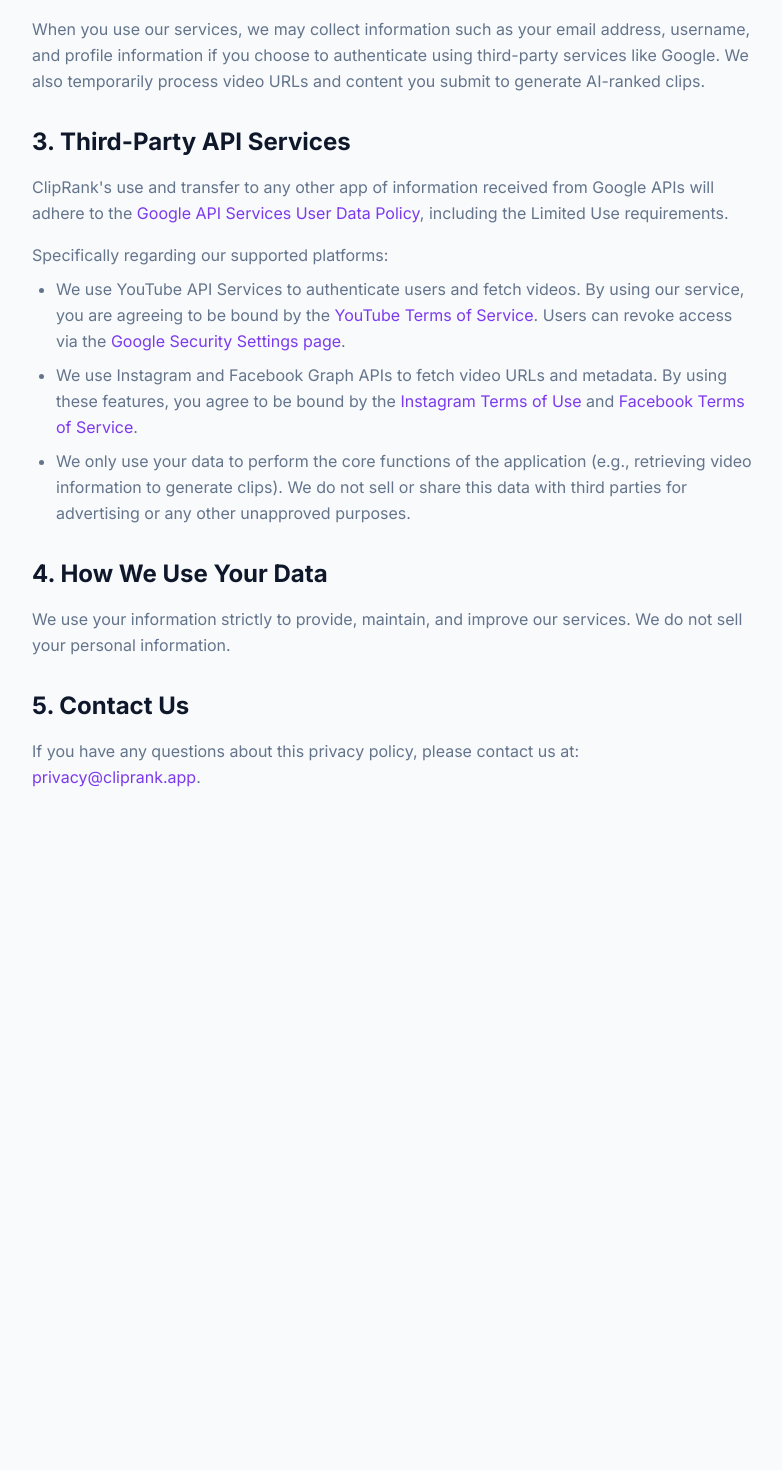
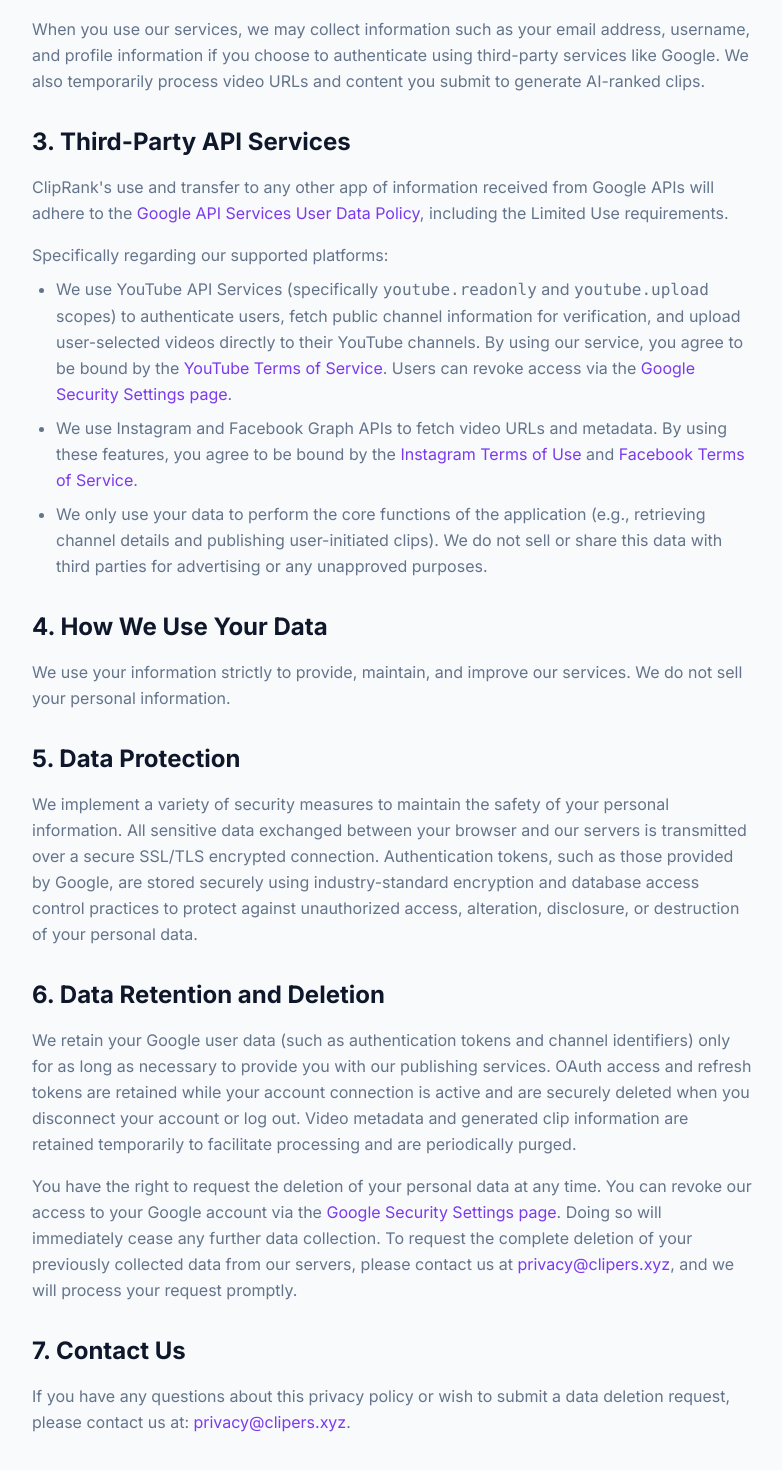
Before and after one commit to QasimVibes/ClipRank-Frontend, a React (Vite) app: page /privacy-policy in a window 1280 px wide. Shown: the part 458-1928 px from the top of the page, without its empty margins (248-1030 px from the left). Before the commit the page ends 1328 px from the top, so only its background shows below. Built offline with nearby package versions, Linux system fonts and the light colour scheme.

Commit message:
feat: add Privacy Policy page and update environment configuration to production backend URLs

```diff
--- a/src/pages/PrivacyPolicy.jsx
+++ b/src/pages/PrivacyPolicy.jsx
@@ -18,7 +18,7 @@
           className="prose prose-invert prose-purple max-w-none"
         >
           <h1 className="text-4xl md:text-5xl font-extrabold tracking-tight mb-8">Privacy Policy</h1>
-          <p className="text-muted mb-8">Last updated: August 16, 2025</p>
+          <p className="text-muted mb-8">Last updated: {new Date().toLocaleDateString()}</p>
 
           <div className="space-y-8 text-muted leading-relaxed">
             <section>
@@ -46,9 +46,15 @@
                 Specifically regarding our supported platforms:
               </p>
               <ul className="list-disc pl-6 mt-2 space-y-2">
-                <li>We use YouTube API Services to authenticate users and fetch videos. By using our service, you are agreeing to be bound by the <a href="https://www.youtube.com/t/terms" target="_blank" rel="noreferrer" className="text-accent hover:underline">YouTube Terms of Service</a>. Users can revoke access via the <a href="https://security.google.com/settings/security/permissions" target="_blank" rel="noreferrer" className="text-accent hover:underline">Google Security Settings page</a>.</li>
-                <li>We use Instagram and Facebook Graph APIs to fetch video URLs and metadata. By using these features, you agree to be bound by the <a href="https://help.instagram.com/581066165581870" target="_blank" rel="noreferrer" className="text-accent hover:underline">Instagram Terms of Use</a> and <a href="https://www.facebook.com/terms.php" target="_blank" rel="noreferrer" className="text-accent hover:underline">Facebook Terms of Service</a>.</li>
-                <li>We only use your data to perform the core functions of the application (e.g., retrieving video information to generate clips). We do not sell or share this data with third parties for advertising or any other unapproved purposes.</li>
+                <li>
+                  We use YouTube API Services (specifically <code>youtube.readonly</code> and <code>youtube.upload</code> scopes) to authenticate users, fetch public channel information for verification, and upload user-selected videos directly to their YouTube channels. By using our service, you agree to be bound by the <a href="https://www.youtube.com/t/terms" target="_blank" rel="noreferrer" className="text-accent hover:underline">YouTube Terms of Service</a>. Users can revoke access via the <a href="https://security.google.com/settings/security/permissions" target="_blank" rel="noreferrer" className="text-accent hover:underline">Google Security Settings page</a>.
+                </li>
+                <li>
+                  We use Instagram and Facebook Graph APIs to fetch video URLs and metadata. By using these features, you agree to be bound by the <a href="https://help.instagram.com/581066165581870" target="_blank" rel="noreferrer" className="text-accent hover:underline">Instagram Terms of Use</a> and <a href="https://www.facebook.com/terms.php" target="_blank" rel="noreferrer" className="text-accent hover:underline">Facebook Terms of Service</a>.
+                </li>
+                <li>
+                  We only use your data to perform the core functions of the application (e.g., retrieving channel details and publishing user-initiated clips). We do not sell or share this data with third parties for advertising or any unapproved purposes.
+                </li>
               </ul>
             </section>
 
@@ -60,9 +66,28 @@
             </section>
 
             <section>
-              <h2 className="text-2xl font-bold text-primary mb-4">5. Contact Us</h2>
+              <h2 className="text-2xl font-bold text-primary mb-4">5. Data Protection</h2>
               <p>
-                If you have any questions about this privacy policy, please contact us at: <a href="mailto:privacy@cliprank.app" className="text-accent hover:underline">privacy@cliprank.app</a>.
+                We implement a variety of security measures to maintain the safety of your personal information. All sensitive data exchanged between your browser and our servers is transmitted over a secure SSL/TLS encrypted connection. Authentication tokens, such as those provided by Google, are stored securely using industry-standard encryption and database access control practices to protect against unauthorized access, alteration, disclosure, or destruction of your personal data.
+              </p>
+            </section>
+
+            <section>
+              <h2 className="text-2xl font-bold text-primary mb-4">6. Data Retention and Deletion</h2>
+              <p>
+                We retain your Google user data (such as authentication tokens and channel identifiers) only for as long as necessary to provide you with our publishing services.
+                OAuth access and refresh tokens are retained while your account connection is active and are securely deleted when you disconnect your account or log out.
+                Video metadata and generated clip information are retained temporarily to facilitate processing and are periodically purged.
+              </p>
+              <p className="mt-4">
+                You have the right to request the deletion of your personal data at any time. You can revoke our access to your Google account via the <a href="https://security.google.com/settings/security/permissions" target="_blank" rel="noreferrer" className="text-accent hover:underline">Google Security Settings page</a>. Doing so will immediately cease any further data collection. To request the complete deletion of your previously collected data from our servers, please contact us at <a href="mailto:privacy@clipers.xyz" className="text-accent hover:underline">privacy@clipers.xyz</a>, and we will process your request promptly.
+              </p>
+            </section>
+
+            <section>
+              <h2 className="text-2xl font-bold text-primary mb-4">7. Contact Us</h2>
+              <p>
+                If you have any questions about this privacy policy or wish to submit a data deletion request, please contact us at: <a href="mailto:privacy@clipers.xyz" className="text-accent hover:underline">privacy@clipers.xyz</a>.
               </p>
             </section>
           </div>
```
